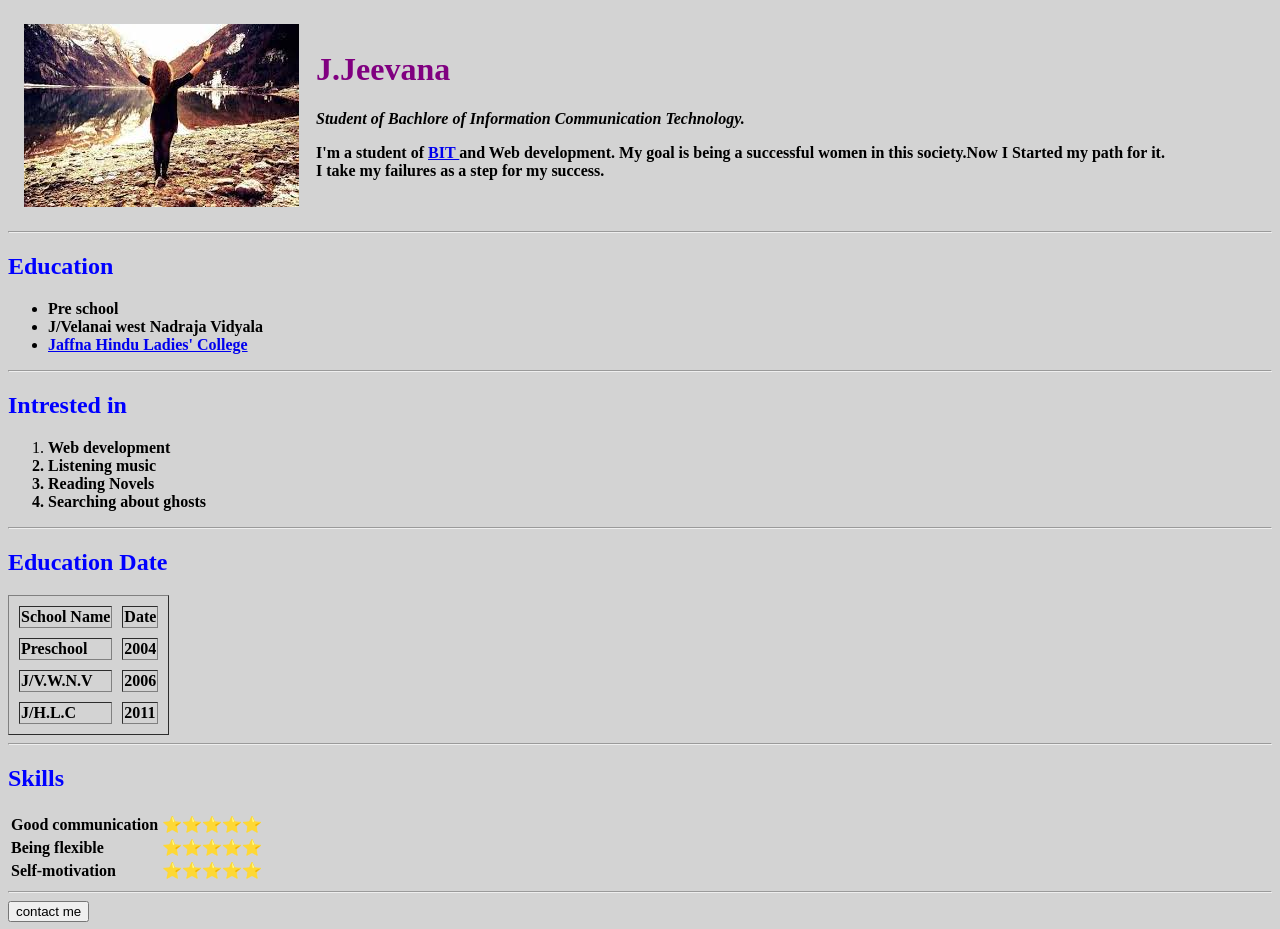
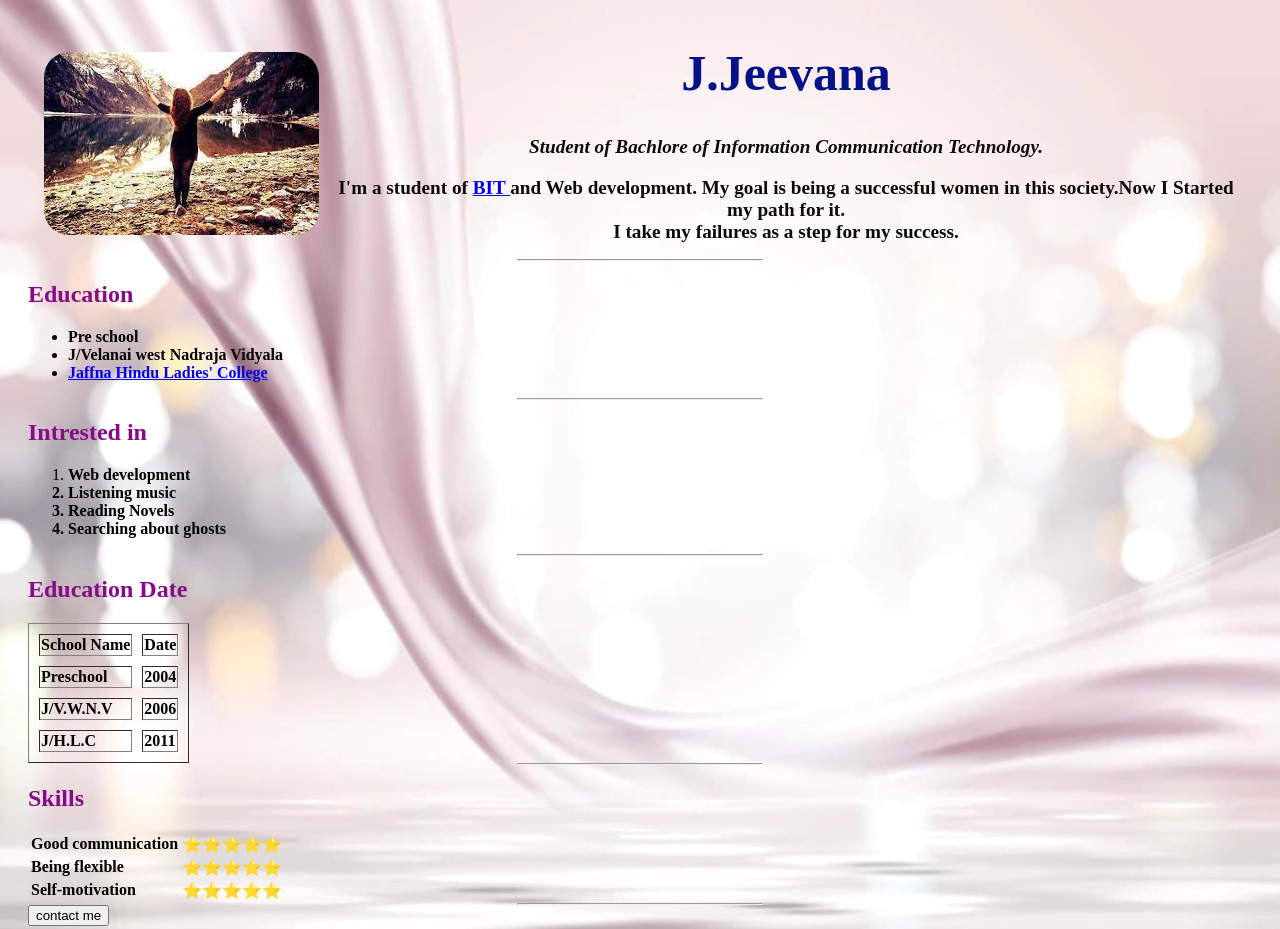
Before and after one commit to jeevi20/CV, a plain HTML site: page index.html in a window 1280 px wide. Shown: the top 929 px of the page. Drawn offline with Linux system fonts and the light colour scheme.

Commit message:
Update index.html

```diff
--- a/index.html
+++ b/index.html
@@ -2,17 +2,7 @@
 <head>
 
     <title>Jeevana Personal Website</title>
-    <style>
-    body{
-  background-color: lightgray;
-}
-    h1
-    {color: purple}
-
-    p
-      {color: black;}
-    h2 { color: blue;}
-    </style>
+    <link rel="stylesheet" href="style.css">
 </head>
 <body>
 
```
